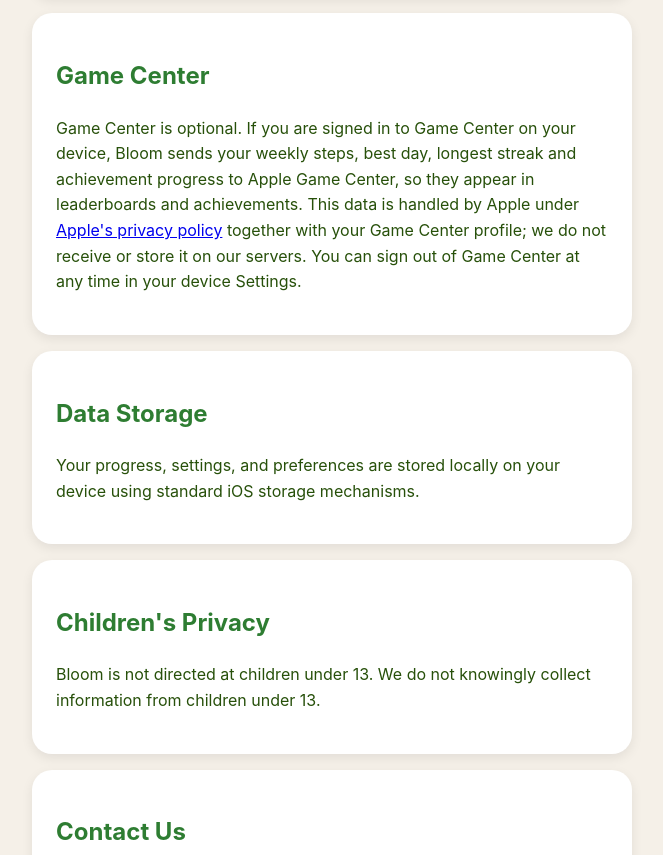
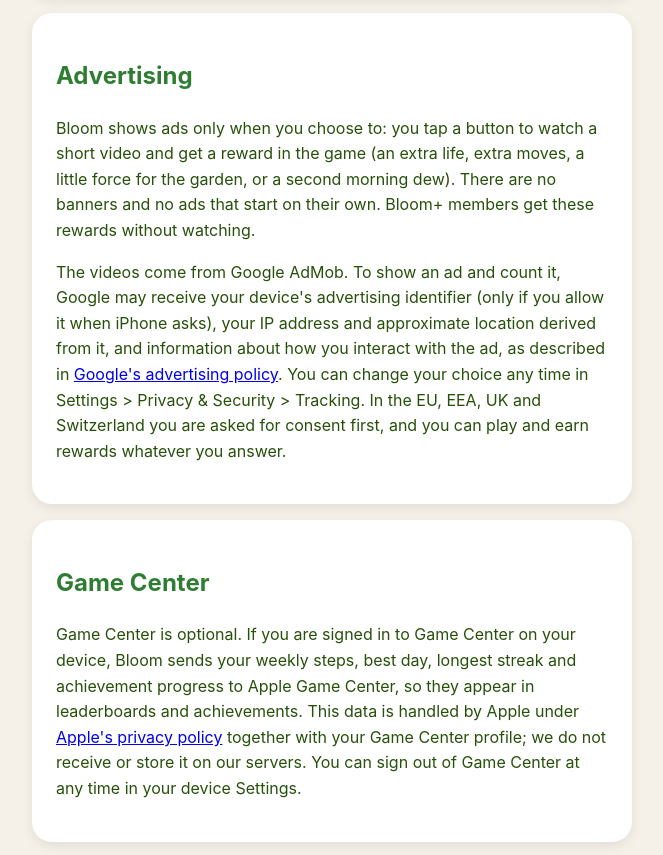
Before and after one commit to Lytsemire/bloom-pages, a plain HTML site: page docs/privacy.html in a window 1280 px wide. Shown: the part 1140-1995 px from the top of the page, without its empty margins (308-971 px from the left). Drawn offline with Linux system fonts and the light colour scheme.

Commit message:
Privacy: opt-in rewarded ads (Google AdMob) for Bloom 2.1

```diff
--- a/docs/privacy.html
+++ b/docs/privacy.html
@@ -29,6 +29,11 @@
         <p>We use the Meta (Facebook) SDK only to count app installs and launches. It does not use your advertising identifier and does not track you across other apps.</p>
     </div>
     <div class="card">
+        <h2>Advertising</h2>
+        <p>Bloom shows ads only when you choose to: you tap a button to watch a short video and get a reward in the game (an extra life, extra moves, a little force for the garden, or a second morning dew). There are no banners and no ads that start on their own. Bloom+ members get these rewards without watching.</p>
+        <p>The videos come from Google AdMob. To show an ad and count it, Google may receive your device's advertising identifier (only if you allow it when iPhone asks), your IP address and approximate location derived from it, and information about how you interact with the ad, as described in <a href="https://policies.google.com/technologies/ads">Google's advertising policy</a>. You can change your choice any time in Settings &gt; Privacy &amp; Security &gt; Tracking. In the EU, EEA, UK and Switzerland you are asked for consent first, and you can play and earn rewards whatever you answer.</p>
+    </div>
+    <div class="card">
         <h2>Game Center</h2>
         <p>Game Center is optional. If you are signed in to Game Center on your device, Bloom sends your weekly steps, best day, longest streak and achievement progress to Apple Game Center, so they appear in leaderboards and achievements. This data is handled by Apple under <a href="https://www.apple.com/legal/privacy/">Apple's privacy policy</a> together with your Game Center profile; we do not receive or store it on our servers. You can sign out of Game Center at any time in your device Settings.</p>
     </div>
```
